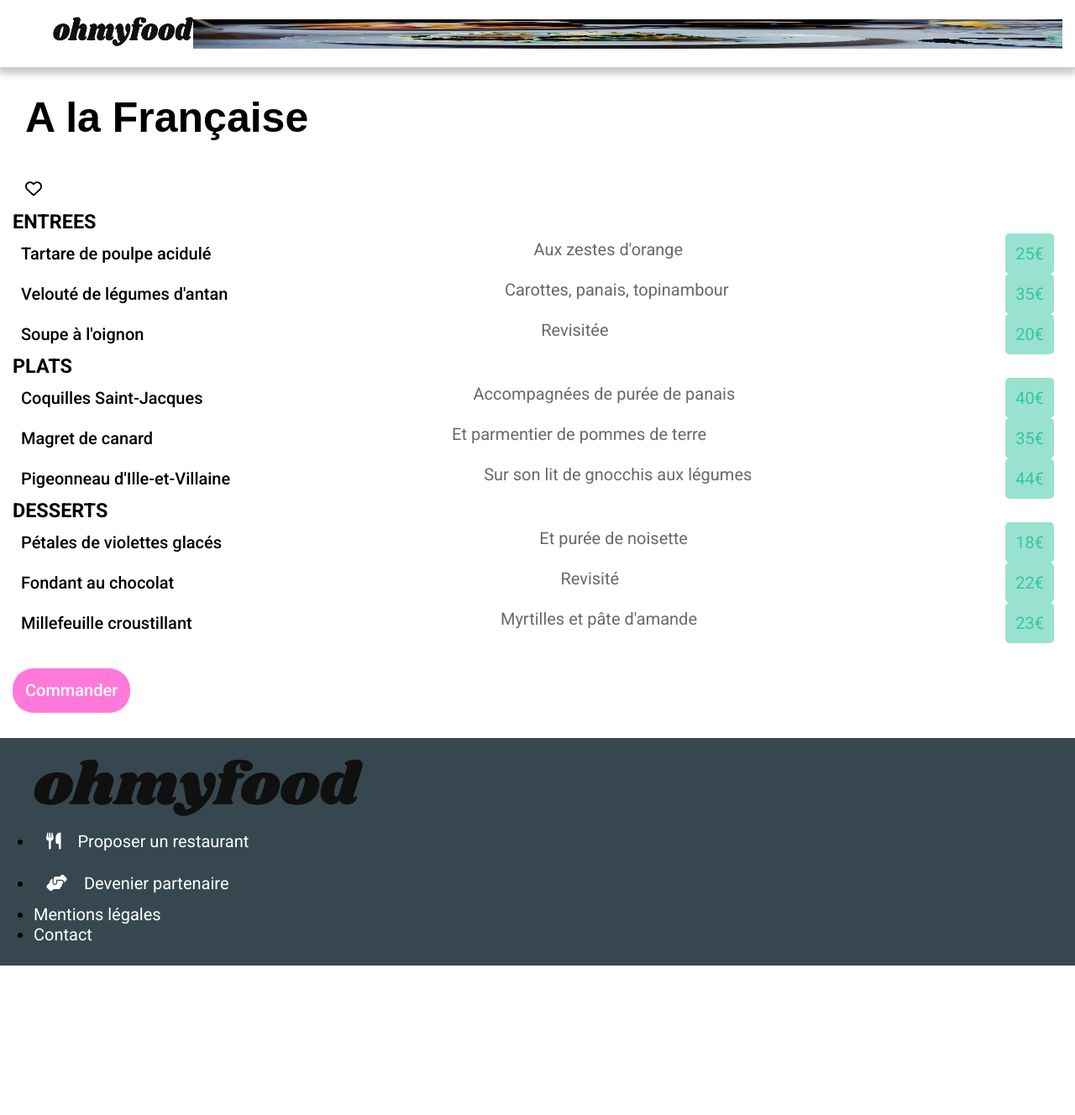
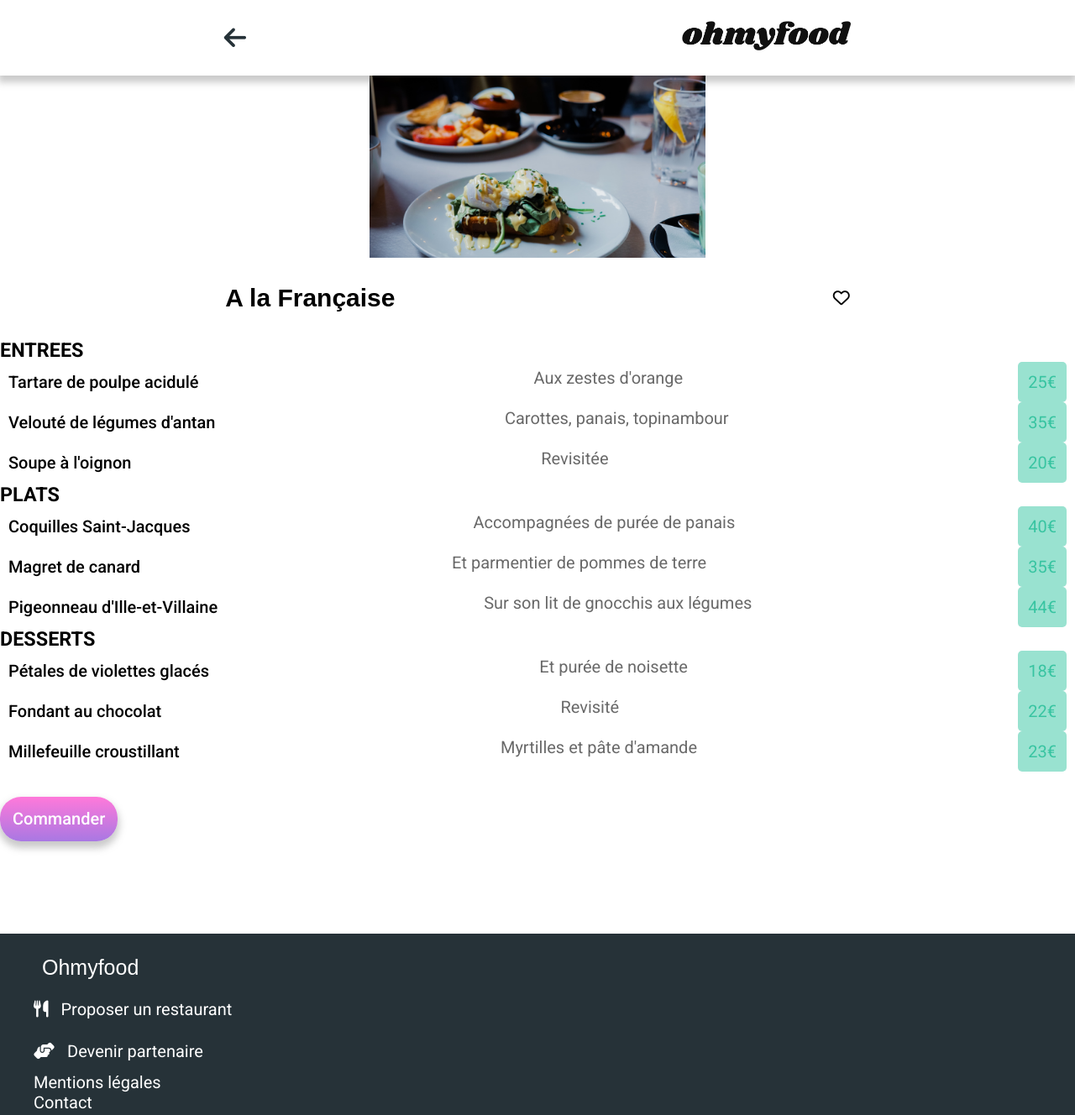
Before and after one commit to Leovi84/P3_OC, a website: page menu-francaise.html in a window 1280 px wide. Shown: the whole page at 84% size. Before the commit the page ends 1150 px from the top, so only its background shows below. Drawn offline with Linux system fonts and the light colour scheme; a web font is replaced by a local one.

Commit message:
menu à la française started

```diff
--- a/Base/_base.scss
+++ b/Base/_base.scss
@@ -16,9 +16,9 @@ body {
 }
 
 section {
-    margin: 0 15px;
+    margin: 0 15px 30px 15px;
 }
 
 i {
-    padding: 15px;
+    padding: 15px 15px 15px 0;
 }
--- a/Base/_typography.scss
+++ b/Base/_typography.scss
@@ -5,6 +5,11 @@ body {
     font-size: 2rem;
     font-weight: 100;
     line-height: 1.2;
+}
+
+.idLogo i {
+    color: $stack-lighten-dark-color;
+    font-size: 3rem;
 }
 
 h1 {
@@ -19,7 +24,7 @@ h1 {
 
 h2.titleMenu {
     font-family: 'Shrikhand', sans-serif;
-    font-size: 5rem;
+    font-size: 3rem;
 }
 
 .cardText h4 {
--- a/Composants/_buttons.scss
+++ b/Composants/_buttons.scss
@@ -11,7 +11,7 @@ a {
     justify-content: flex-start;
 }
 
-.btnExplore{
+.btnGradient {
     background: $gradient-btn;
 }
 
@@ -21,4 +21,5 @@ button {
     border-radius: 25px;
     border: transparent;
     margin: 30px 0 !important;
+    @include box-shadow($shadows);
 }
--- a/Layout/_container.scss
+++ b/Layout/_container.scss
@@ -1,10 +1,31 @@
+.searchField {
+    background: #f5f5f5;
+    display: flex;
+    margin-top: 15px;
+    padding: 15px;
+    align-items: center;
+    justify-content: center;
+}
+
+.caption {
+    background: #fafafa;
+    display: flex;
+    align-items: center;
+    flex-direction: column;
+}
+
+.caption h1, .caption p {
+    text-align: center;
+    padding: 10px;
+    margin: 0 15px;
+}
+
 h2 {
     margin: 30px 15px;
 }
 
 ul.filtersList {
     display: flex;
-    align-items: center;
     justify-content: flex-start;
     flex-direction: row;
     @include mobile-only {
@@ -42,63 +63,12 @@ li.linkList {
     }
 }
 
-.restaurants {
-    max-width: 100%;
-    background: #fafafa;
-}
-
-.restaurants .sectionArticle {
-    display: flex;
-    flex-wrap: wrap;
-    justify-content: space-around;
-    align-items: center;
-    flex-direction: row;
-    @include mobile-only{
-        flex-direction: column;
-    }
-}
-
-.restaurantsParis article {
-    display: flex;
-    justify-content: center;
-    align-items: center;
-    border-radius: 20px;
-    margin: 20px;
-    @include box-shadow($shadows);
-    @include tablet-only{
-        max-width: 100%;
-    }
-    @include mobile-only{
-        margin: 15px;
-    }
-}
-
-.restaurantsParis article img {
-    border-radius: 20px 20px 0 0;
-    width: 350px;
-    height: 200px;
-    object-fit: cover;
-    @include tablet-only{
-        display: flex;
-    }
-}
-
 span {
     background: $third-color;
     padding: 12px;
     color: darken($third-color, 25%);
     font-weight: 400;
     border-radius: 5px;
-}
-
-.newRestaurant {
-    position: relative;
-}
-
-.newRestaurant span {
-    position: absolute;
-    top: 15px;
-    right: 15px;
 }
 
 .cardText {
@@ -111,7 +81,6 @@ span {
         color: $stack-lighten-dark-color;
         font-size: 3rem;
     }
-
     .icone i.fullHeart {
         color: $primary-color;
         font-size: 3rem;
--- a/Layout/_header.scss
+++ b/Layout/_header.scss
@@ -5,41 +5,16 @@ h1 {
     }
 }
 
-.infoSite {
+.idLogo {
     display: flex;
     background: $stack-light-color;
     align-items: center;
-    justify-content: center;
+    justify-content: space-around;
     padding: 15px;
     @include box-shadow($shadows);
-    @include mobile-only{
-        flex-direction: column;
-    }
 }
 
-.infoSite img {
+.idLogo img {
     width: 100%;
     height: 35px;
 }
-
-.searchField {
-    background: #f5f5f5;
-    display: flex;
-    margin-top: 15px;
-    padding: 15px;
-    align-items: center;
-    justify-content: center;
-}
-
-.caption {
-    background: #fafafa;
-    display: flex;
-    align-items: center;
-    flex-direction: column;
-}
-
-.caption h1, .caption p {
-    text-align: center;
-    padding: 10px;
-    margin: 0 15px;
-}
--- a/Pages/_home.scss
+++ b/Pages/_home.scss
@@ -0,0 +1,50 @@
+.restaurants {
+    max-width: 100%;
+    background: #fafafa;
+}
+
+.restaurants .sectionArticle {
+    display: flex;
+    flex-wrap: wrap;
+    justify-content: space-around;
+    align-items: center;
+    flex-direction: row;
+    @include mobile-only{
+        flex-direction: column;
+    }
+}
+
+.restaurantsParis article {
+    display: flex;
+    justify-content: center;
+    align-items: center;
+    border-radius: 20px;
+    margin: 20px;
+    @include box-shadow($shadows);
+    @include tablet-only{
+        max-width: 100%;
+    }
+    @include mobile-only{
+        margin: 15px;
+    }
+}
+
+.restaurantsParis article img {
+    border-radius: 20px 20px 0 0;
+    width: 300px;
+    height: 150px;
+    object-fit: cover;
+    @include tablet-only{
+        display: flex;
+    }
+}
+
+.newRestaurant {
+    position: relative;
+}
+
+.newRestaurant span {
+    position: absolute;
+    top: 15px;
+    right: 15px;
+}
--- a/Pages/_restaurantfrancaise.scss
+++ b/Pages/_restaurantfrancaise.scss
@@ -0,0 +1,22 @@
+.platImage {
+    display: flex;
+    align-items: center;
+    justify-content: space-around;
+    & img {
+        width: 400px;
+    }
+}
+
+.menu {
+    background: $stack-light-color;
+    position: relative;
+    border-radius: 40px 40px 0 0;
+    top: -80px;
+    margin: 0;
+    & .sectionTitle {
+        display: flex;
+        flex-wrap: wrap;
+        justify-content: space-around;
+        align-items: center;
+    }
+}
--- a/Utils/_variables.scss
+++ b/Utils/_variables.scss
@@ -1,7 +1,7 @@
 $font-stack: Roboto, sans-serif;
 $second-font-stack: Shrikhand, sans-serif;
 $stack-dark-color: #000000;
-$stack-lighten-dark-color: #37474f;
+$stack-lighten-dark-color: #263238;
 $stack-light-color: #ffffff;
 $primary-color:#9356DC;
 $secondary-color:#FF79DA;
--- a/menu-francaise.html
+++ b/menu-francaise.html
@@ -17,14 +17,16 @@
 </head>
 <body>
     <header>
-        <div class="infoSite">
+        <div class="idLogo">
             <a href="index.html"><i class="fa-solid fa-arrow-left"></i></a>
             <a href="index.html"><img src="images/logo/ohmyfood.png" alt="logo ohmyfood pointant sur la page d'accueil ohmyfood"></a>
-            <img src="images/restaurants/toa-heftiba-DQKerTsQwi0-unsplash.jpg" alt="Image du restaurant à la Française">
         </div>
     </header>
     <main>
-        <section class="">
+        <section class="platImage">
+            <img src="images/restaurants/toa-heftiba-DQKerTsQwi0-unsplash.jpg" alt="Image du restaurant à la Française">
+        </section>
+        <section class="menu">
             <div class="sectionTitle">
                 <h2 class="titleMenu">A la Française</h2>
                 <i class="fa-regular fa-heart"></i>
@@ -103,7 +105,7 @@
                     </a>
                 </article>
             </div>
-            <button><a href="#">Commander</a></button>
+            <button class="btnGradient" alt="bouton commander"><a href="#">Commander</a></button>
         </section>
 
 
@@ -111,11 +113,11 @@
     </main>
     <footer>
         <section class="about">
-            <div class="aboutList">
-                <a href="#"><img src="images/logo/ohmyfood.png" alt="logo ohmyfood pointant sur la page d'accueil ohmy food"></a>
-                <ul>
-                <li><i class="fa-solid fa-utensils"></i><a href="#"> Proposer un restaurant</a></li>
-                <li><i class="fa-solid fa-handshake-angle"></i><a href="#"> Devenier partenaire</a></li>
+            <div>
+                <a href="#"><p class="lightLogo">Ohmyfood</p></a>
+                <ul class="aboutList">
+                <li><a href="#"><i class="fa-solid fa-utensils"></i>Proposer un restaurant</a></li>
+                <li><a href="#"><i class="fa-solid fa-handshake-angle"></i>Devenir partenaire</a></li>
                 <li><a href="#"> Mentions légales</a></li>
                 <li><a href="#"> Contact</a></li>
                 </ul>
```
Also changed, not shown: index.html (+6 -4 lines), style.css, 1 other file.
